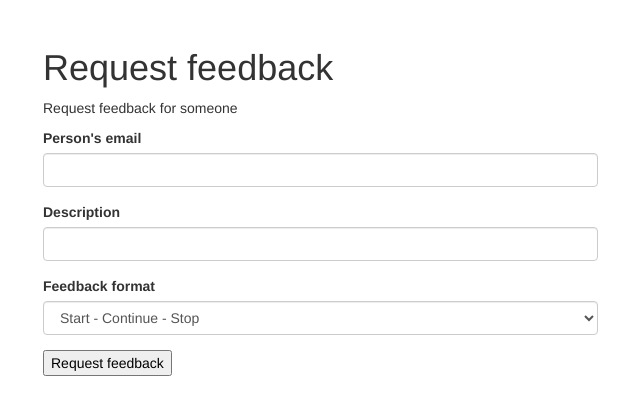
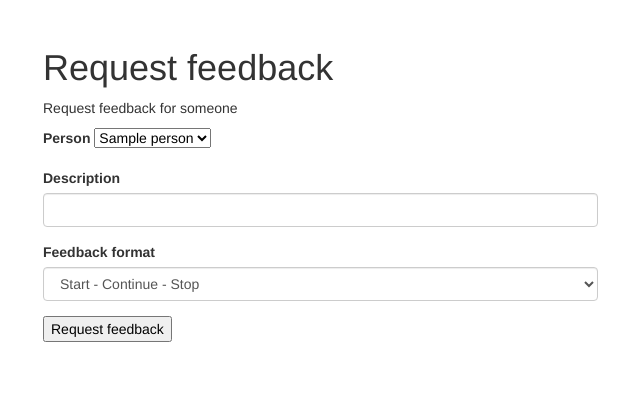
Before and after one commit to guardian/gdn-feedback, a Python web app: template templates/request.html in a window 1280 px wide. Shown: the top 415 px of the page, without its empty margins (27-667 px from the left). Run offline with Jinja, Linux system fonts and the light colour scheme; the template is opened without the code that fills it: most values are stand-ins (such as "Sample title", 1, 10 or a date in 2020); some libraries are stand-ins or nearby versions.

Commit message:
Populates the request form with people

```diff
--- a/templates/request.html
+++ b/templates/request.html
@@ -12,8 +12,12 @@
 
 			<form method="POST">
 				<div class="form-group">
-				<label for="email">Person's email</label>
-				<input type="email" id="email" name="email" class="form-control" required>
+				<label for="person">Person</label>
+				<select id="person" name="person_key">
+					{% for person in people %}
+					<option value="{{person.key.urlsafe()}}">{{person.name}}</option>
+					{% endfor %}
+				</select>
 				</div>
 
 				<div class="form-group">
```
Also changed, not shown: app.py (+7 -4 lines).
